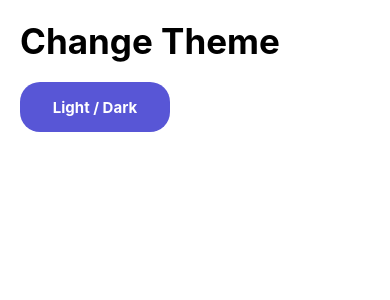
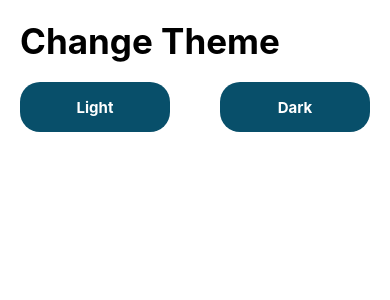
Before and after one commit to Majomon/06-ReactNativeComponents, a React Native app: screen /ChangeThemeScreen in a window 390 px wide. Shown: the top 300 px of the page. Built offline with nearby package versions, Linux system fonts and the light colour scheme.

Commit message:
Cambiand entre Light y Dark

```diff
--- a/src/components/HeaderTitle.tsx
+++ b/src/components/HeaderTitle.tsx
@@ -1,7 +1,8 @@
-import React from 'react';
+import React, {useContext} from 'react';
 import {Text, View} from 'react-native';
+import {useSafeAreaInsets} from 'react-native-safe-area-context';
+import {ThemeContext} from '../context/themeContext/ThemeContext';
 import {styles} from '../theme/appTheme';
-import {useSafeAreaInsets} from 'react-native-safe-area-context';
 
 interface Props {
   title: string;
@@ -9,10 +10,13 @@ interface Props {
 
 const HeaderTitle = ({title}: Props) => {
   const {top} = useSafeAreaInsets();
+  const {
+    theme: {colors},
+  } = useContext(ThemeContext);
 
   return (
     <View style={{marginTop: top + 20, marginBottom: 20}}>
-      <Text style={styles.title}>{title}</Text>
+      <Text style={{...styles.title, color: colors.text}}>{title}</Text>
     </View>
   );
 };
--- a/src/context/themeContext/themeReducer.tsx
+++ b/src/context/themeContext/themeReducer.tsx
@@ -13,10 +13,23 @@ export const lightTheme: ThemeState = {
   dividerColor: 'rgba(0,0,0,0.7)',
   dark: false,
   colors: {
-    primary: 'red',
+    primary: '#084F6A',
     background: 'white',
     card: 'green',
-    text: 'ping',
+    text: 'black',
+    border: 'orange',
+    notification: 'teal',
+  },
+};
+export const darkTheme: ThemeState = {
+  currentTheme: 'dark',
+  dividerColor: 'rgba(0,0,0,0.7)',
+  dark: true,
+  colors: {
+    primary: '#75CEDB',
+    background: 'black',
+    card: 'green',
+    text: 'white',
     border: 'orange',
     notification: 'teal',
   },
@@ -32,6 +45,10 @@ export const themeReducer = (
         ...lightTheme,
       };
 
+    case 'set_dark_theme':
+      return {
+        ...darkTheme,
+      };
     default:
       return state;
   }
--- a/src/screens/ChangeThemeScreen.tsx
+++ b/src/screens/ChangeThemeScreen.tsx
@@ -5,32 +5,57 @@ import {ThemeContext} from '../context/themeContext/ThemeContext';
 import {styles} from '../theme/appTheme';
 
 export const ChangeThemeScreen = () => {
-  const {setDarkTheme, setLightTheme} = useContext(ThemeContext);
+  const {
+    setDarkTheme,
+    setLightTheme,
+    theme: {colors},
+  } = useContext(ThemeContext);
   return (
     <View style={styles.globalMargin}>
       <HeaderTitle title="Change Theme" />
+      <View style={{flexDirection: 'row', justifyContent: 'space-between'}}>
         <TouchableOpacity
-        style={stylesTheme.touchable}
-        activeOpacity={0.7}
-        onPress={setLightTheme}>
-        <Text style={stylesTheme.textTouchable}>Light / Dark</Text>
-      </TouchableOpacity>
-    </View>
-  );
-};
+          style={{
+            backgroundColor: colors.primary,
 
-const stylesTheme = StyleSheet.create({
-  touchable: {
-    backgroundColor: '#5856D6',
             justifyContent: 'center',
             width: 150,
             height: 50,
             borderRadius: 20,
-  },
-  textTouchable: {
+          }}
+          activeOpacity={0.7}
+          onPress={setLightTheme}>
+          <Text
+            style={{
               fontSize: 15,
               fontWeight: 'bold',
               textAlign: 'center',
               color: 'white',
-  },
-});
+            }}>
+            Light
+          </Text>
+        </TouchableOpacity>
+        <TouchableOpacity
+          style={{
+            backgroundColor: colors.primary,
+            justifyContent: 'center',
+            width: 150,
+            height: 50,
+            borderRadius: 20,
+          }}
+          activeOpacity={0.7}
+          onPress={setDarkTheme}>
+          <Text
+            style={{
+              fontSize: 15,
+              fontWeight: 'bold',
+              textAlign: 'center',
+              color: 'white',
+            }}>
+            Dark
+          </Text>
+        </TouchableOpacity>
+      </View>
+    </View>
+  );
+};
```
Lines whose indentation alone changed are shown as unchanged.
